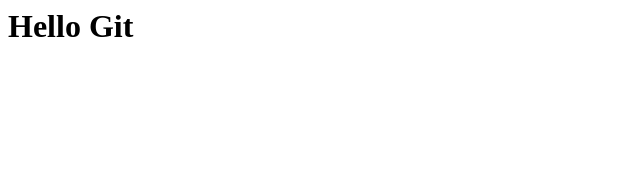
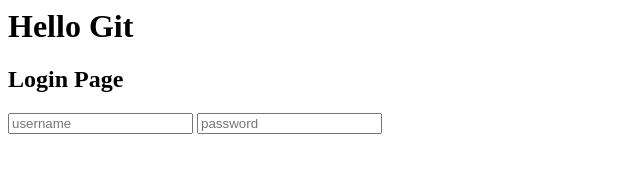
Before and after one commit to gparimala28-bot/git-practice-, a plain HTML site: page index.html in a window 1280 px wide. Shown: the whole page, without its empty margins (0-640 px from the left). Drawn offline with Linux system fonts and the light colour scheme.

Commit message:
feat: add login page UI

```diff
--- a/index.html
+++ b/index.html
@@ -1 +1,4 @@
 <h1>Hello Git</h1>
+<h2>Login Page</h2>
+<input placeholder="username" />
+<input placeholder="password" />
```
